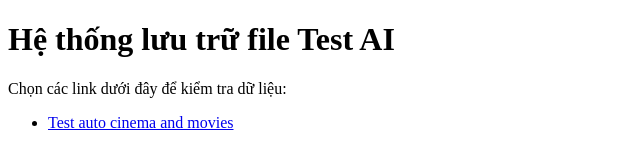
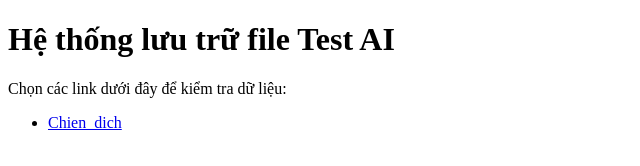
Before and after one commit to xuyentran8386/Test_v2, a plain HTML site: page index.html in a window 1280 px wide. Shown: the whole page, without its empty margins (0-640 px from the left). Drawn offline with Linux system fonts and the light colour scheme.

Commit message:
Update index.html

```diff
--- a/index.html
+++ b/index.html
@@ -9,7 +9,7 @@
     <p>Chọn các link dưới đây để kiểm tra dữ liệu:</p>
     <ul>
 
-        <li><a href="Test_auto_Cinema_movies.pdf">Test auto cinema and movies</a></li>
+        <li><a href="Chien_dich.pdf">Chien_dich</a></li>
 
 
 
```
